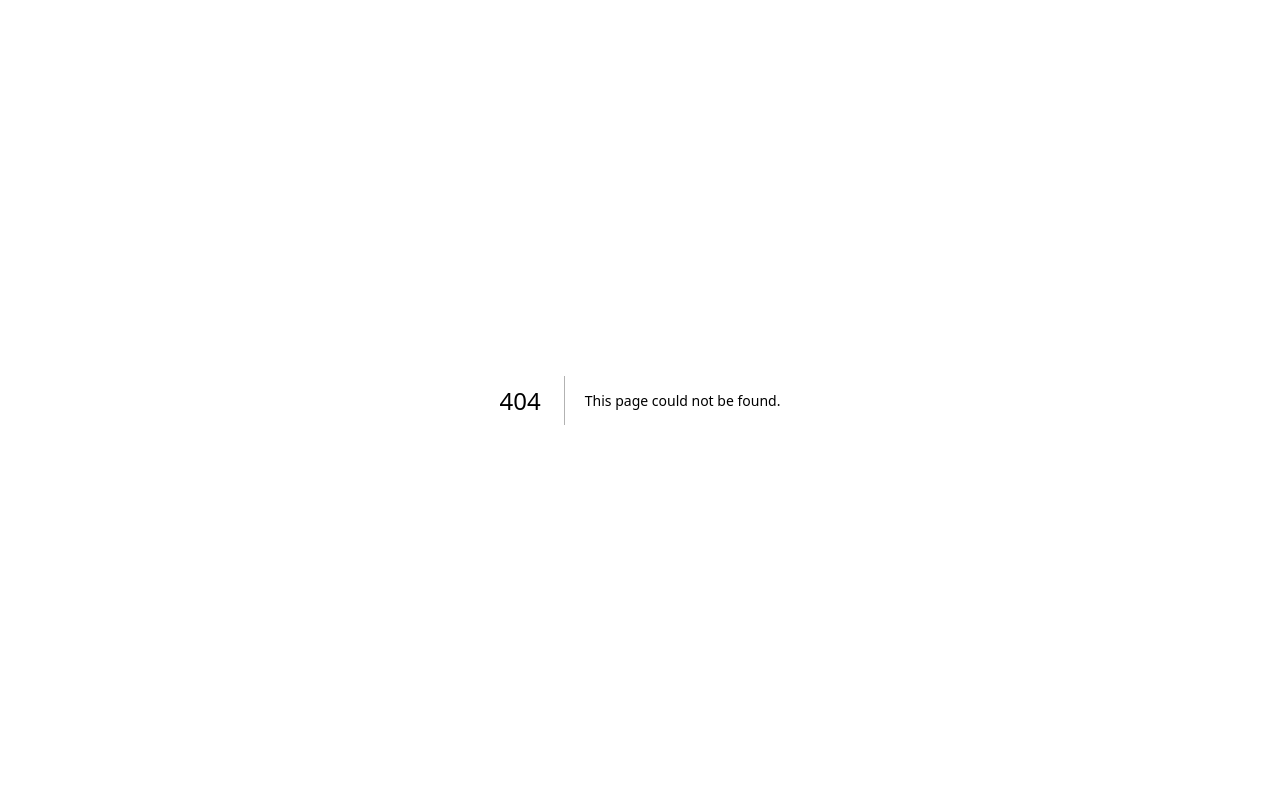
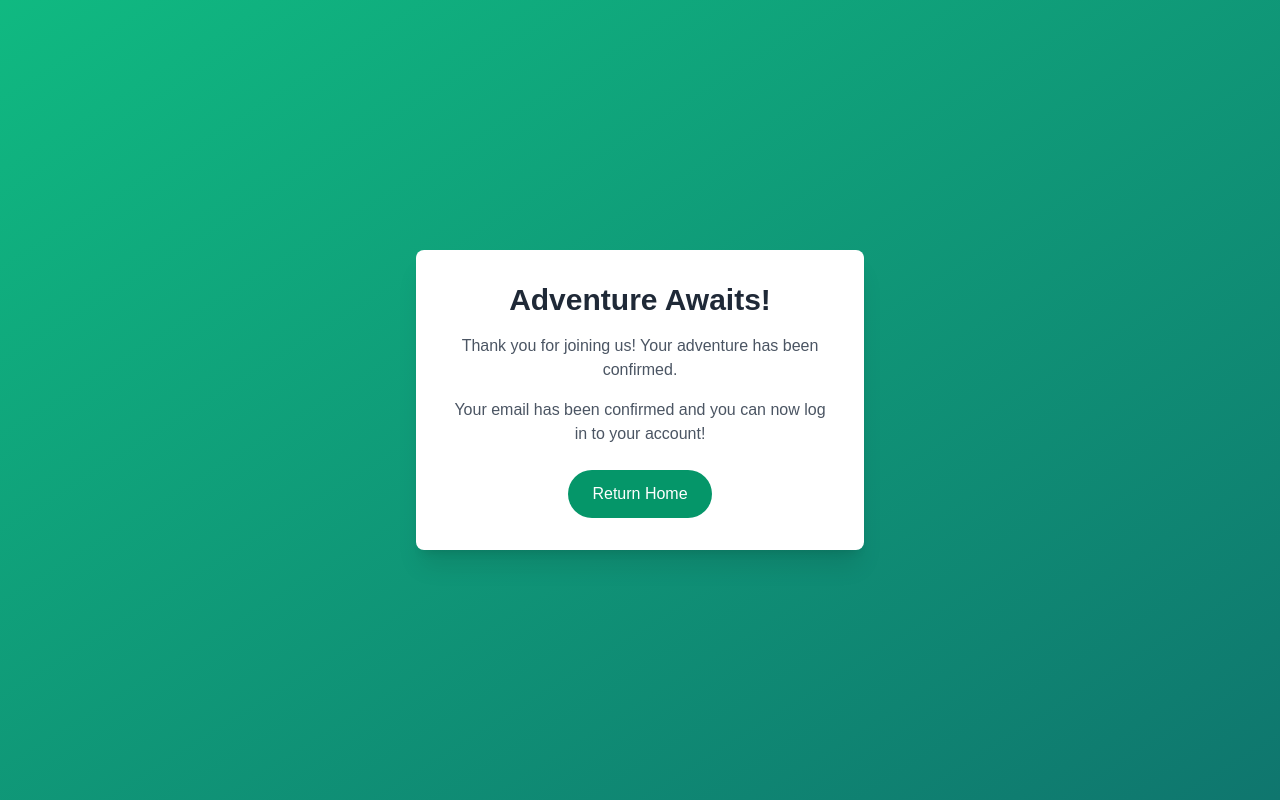
Before and after one commit to gpossst/garrett.one, a Next.js app: page /adventure/confirmation in a window 1280 px wide. Before the commit this address had no page. Built offline with nearby package versions, Linux system fonts and the light colour scheme.

Commit message:
feat: Adventure Awaits confirmation page

```diff
--- a/package.json
+++ b/package.json
@@ -11,7 +11,7 @@
   "dependencies": {
     "clsx": "^2.1.1",
     "gsap": "^3.12.5",
-    "next": "14.2.15",
+    "next": "^14.2.23",
     "react": "^18",
     "react-dom": "^18",
     "react-icons": "^5.3.0"
--- /dev/null
+++ b/src/app/(projects)/adventure/confirmation/page.tsx
@@ -0,0 +1,30 @@
+import React from "react";
+
+const ConfirmationPage = () => {
+  return (
+    <div className="min-h-screen flex items-center justify-center bg-gradient-to-br from-emerald-500 to-teal-700">
+      <div className="bg-white p-8 rounded-lg shadow-xl max-w-md w-full mx-4 text-center">
+        <h1 className="text-3xl font-bold text-gray-800 mb-4">
+          Adventure Awaits!
+        </h1>
+        <div className="mb-6">
+          <p className="text-gray-600 mb-4">
+            Thank you for joining us! Your adventure has been confirmed.
+          </p>
+          <p className="text-gray-600">
+            Your email has been confirmed and you can now log in to your
+            account!
+          </p>
+        </div>
+        <a
+          href="/"
+          className="inline-block bg-emerald-600 text-white px-6 py-3 rounded-full hover:bg-emerald-700 transition-colors duration-200"
+        >
+          Return Home
+        </a>
+      </div>
+    </div>
+  );
+};
+
+export default ConfirmationPage;
```
Also changed, not shown: 1 other file (tests, documents, lock files or other folders).
